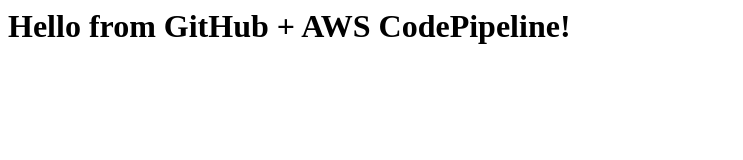
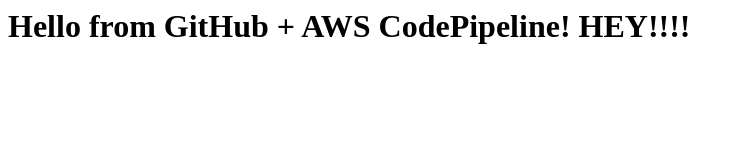
Before and after one commit to ARREYETTA14/my-static-site-AWS-CI-CD, a plain HTML site: page index.html in a window 1280 px wide. Shown: the whole page, without its empty margins (0-743 px from the left). Drawn offline with Linux system fonts and the light colour scheme.

Commit message:
Update index.html

```diff
--- a/index.html
+++ b/index.html
@@ -1,5 +1,5 @@
 <!-- index.html -->
 <html>
   <head><title>My Deployed Site</title></head>
-  <body><h1>Hello from GitHub + AWS CodePipeline!</h1></body>
+  <body><h1>Hello from GitHub + AWS CodePipeline!   HEY!!!!</h1></body>
 </html>
```
